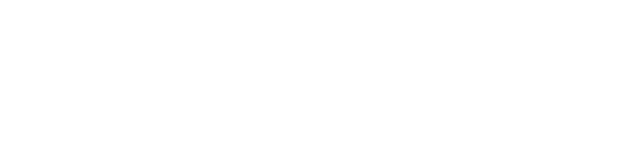
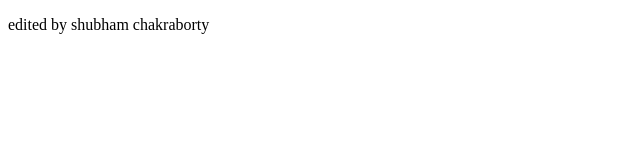
Before and after one commit to Satish2369/namaste--react, a plain HTML site: page index.html in a window 1280 px wide. Shown: the whole page, without its empty margins (0-640 px from the left). Drawn offline with Linux system fonts and the light colour scheme.

Commit message:
Update index.html

```diff
--- a/index.html
+++ b/index.html
@@ -6,6 +6,7 @@
     <title>Document</title>
 </head>
 <body>
+    <p>edited by shubham chakraborty</p>
 
 </body>
 </html>
```
